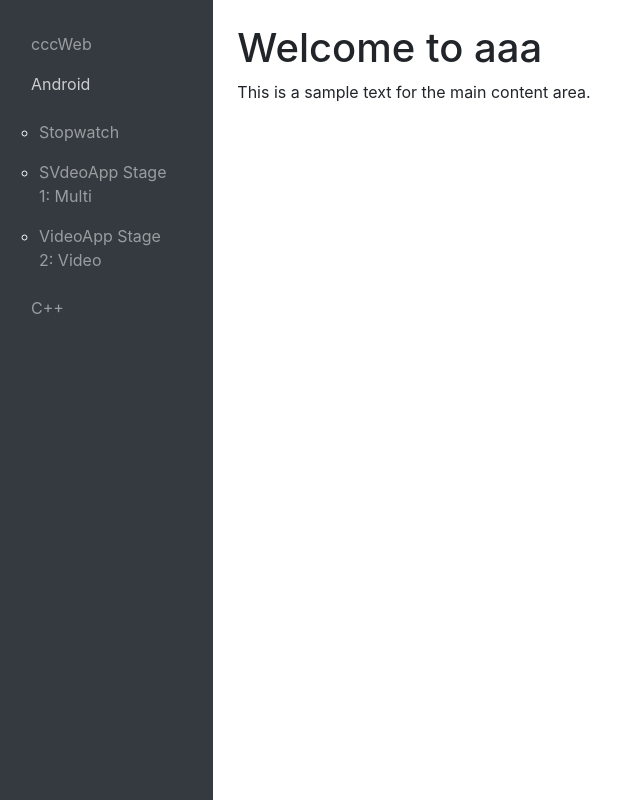
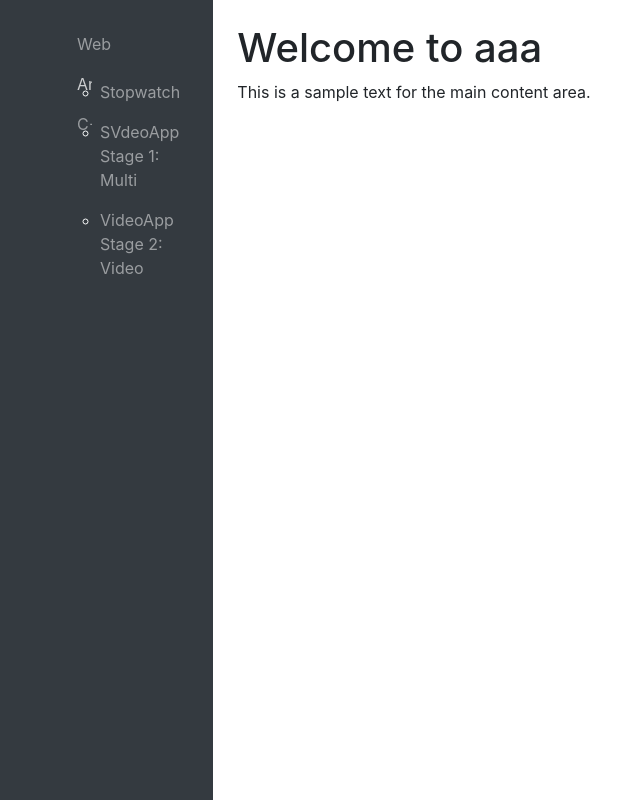
Before and after one commit to RedOrangeGreen/ai, a plain HTML site: page stage2.html in a window 1280 px wide. Both pictures are taken after a click on the link "Android". Shown: the whole page, without its empty margins (0-640 px from the left). Drawn offline with nearby package versions, Linux system fonts and the light colour scheme.

Commit message:
Update stage2.html

```diff
--- a/stage2.html
+++ b/stage2.html
@@ -46,7 +46,9 @@
 
     .sub-menu {
       display: none;
-      position: static;
+      position: absolute;
+      top: -200px; /* Adjust this value to position the sub-menu above the main menu */
+      left: 0;
       background-color: #343a40;
       padding: 0.5rem;
       z-index: 1;
@@ -65,7 +67,7 @@
         <nav class="navbar navbar-dark bg-dark flex-md-column">
           <ul class="navbar-nav flex-column">
             <li class="menu-item-has-children">
-              <a class="nav-link" href="#" onclick="toggleSubmenu(event)">cccWeb</a>
+              <a class="nav-link" href="#" onclick="toggleSubmenu(event, this)">Web</a>
               <ul class="sub-menu">
                 <li><a class="nav-link" href="#">JavaScript Stopwatch</a></li>
                 <li><a class="nav-link" href="#">AJAX Clickable Table</a></li>
@@ -73,7 +75,7 @@
             </li>
 
             <li class="menu-item-has-children">
-              <a class="nav-link" href="#" onclick="toggleSubmenu(event)">Android</a>
+              <a class="nav-link" href="#" onclick="toggleSubmenu(event, this)">Android</a>
               <ul class="sub-menu">
                 <li><a class="nav-link" href="#">Stopwatch</a></li>
                 <li><a class="nav-link" href="#">SVdeoApp Stage 1: Multi</a></li>
@@ -82,7 +84,7 @@
             </li>
 
             <li class="menu-item-has-children">
-              <a class="nav-link" href="#" onclick="toggleSubmenu(event)">C++</a>
+              <a class="nav-link" href="#" onclick="toggleSubmenu(event, this)">C++</a>
               <ul class="sub-menu">
                 <li><a class="nav-link" href="#">QT5 Lean'n'Mean - Getting Started</a></li>
                 <li><a class="nav-link" href="#">QT5 Lean'n'Mean - XOR Encoding</a></li>
@@ -104,9 +106,16 @@
   <script src="https://cdnjs.cloudflare.com/ajax/libs/popper.js/1.14.7/umd/popper.min.js"></script>
   <script src="https://stackpath.bootstrapcdn.com/bootstrap/4.3.1/js/bootstrap.min.js"></script>
   <script>
-    function toggleSubmenu(event) {
+    function toggleSubmenu(event, menuItem) {
       event.preventDefault(); // Prevent the default link behavior
-      const submenu = event.currentTarget.nextElementSibling;
+      const submenu = menuItem.nextElementSibling;
+      const menuItemRect = menuItem.getBoundingClientRect();
+      const submenuRect = submenu.getBoundingClientRect();
+
+      // Position the sub-menu above the main menu item
+      submenu.style.left = `${menuItemRect.left}px`;
+      submenu.style.top = `${menuItemRect.top - submenuRect.height}px`;
+
       submenu.classList.toggle('show');
     }
   </script>
```
